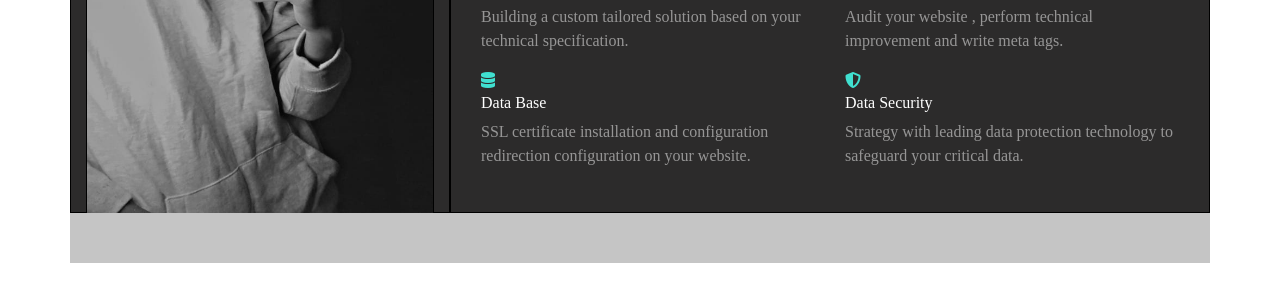
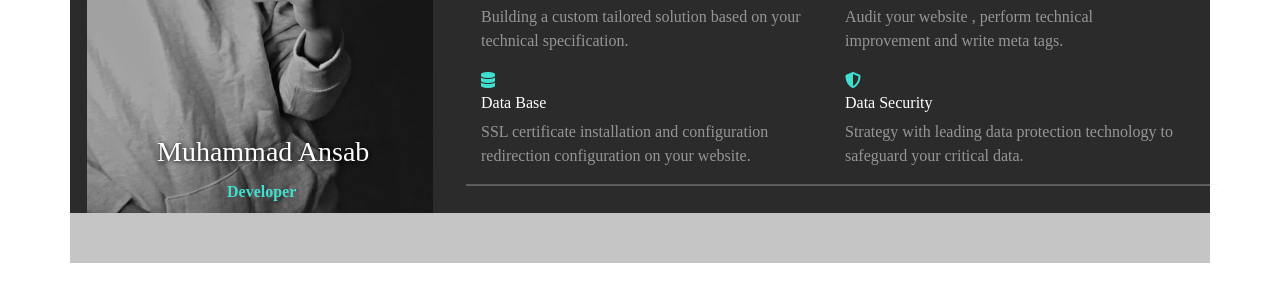
Before and after one commit to ansabsheikh01/ansabsheikh01.github.io, a plain HTML site: page Resume/index.html in a window 1280 px wide. Shown: the part 387-688 px from the top of the page. Drawn offline with nearby package versions, Linux system fonts and the light colour scheme.

Commit message:
name change

```diff
--- a/Resume/Style/style.css
+++ b/Resume/Style/style.css
@@ -4,7 +4,7 @@
 
 .col4 {
     height: 550px;
-    border: 1px solid black;
+    border: 1px solid rgb(44, 43, 43);
     background-color: rgb(44, 43, 43);
     color: white;
 }
@@ -12,11 +12,29 @@
 .col4 img {
     height: 550px;
     width: 100%;
+    position: relative;
+    z-index: 0;
+}
+
+.col4 h3 {
+    padding-left: 70px;
+    padding-top: 470px;
+    position: absolute;
+    z-index: 1;
+    text-shadow: 1px 1px 5px black;
+}
+
+.col4 p {
+    padding-left: 140px;
+    padding-top: 515px;
+    position: absolute;
+    z-index: 2;
+    color: turquoise;
 }
 
 .col1 {
     height: 550px;
-    border: 1px solid black;
+    border: 1px solid rgb(44, 43, 43);
     background-color: rgb(44, 43, 43);
     color: white;
 }
@@ -38,7 +56,7 @@
 
 .head {
     height: 40px;
-    width: 746px;
+    width: 743px;
     background-color: black;
 }
 
--- a/Resume/index.html
+++ b/Resume/index.html
@@ -18,8 +18,9 @@
 
             <div class="col-md-4 col4">
                 <div class="img col4">
+                    <h3>Muhammad Ansab</h3>
+                    <p><b>Developer</b></p>
                     <img src="./Image/Ansab3.jpeg" alt="Ansab">
-
                 </div>
             </div>
 
@@ -54,6 +55,7 @@
                             <h6>Data Security</h6>
                             <p>Strategy with leading data protection technology to safeguard your critical data.</p>
                         </div>
+                        <hr>
                     </div>
                 </div>
             </div>
```
